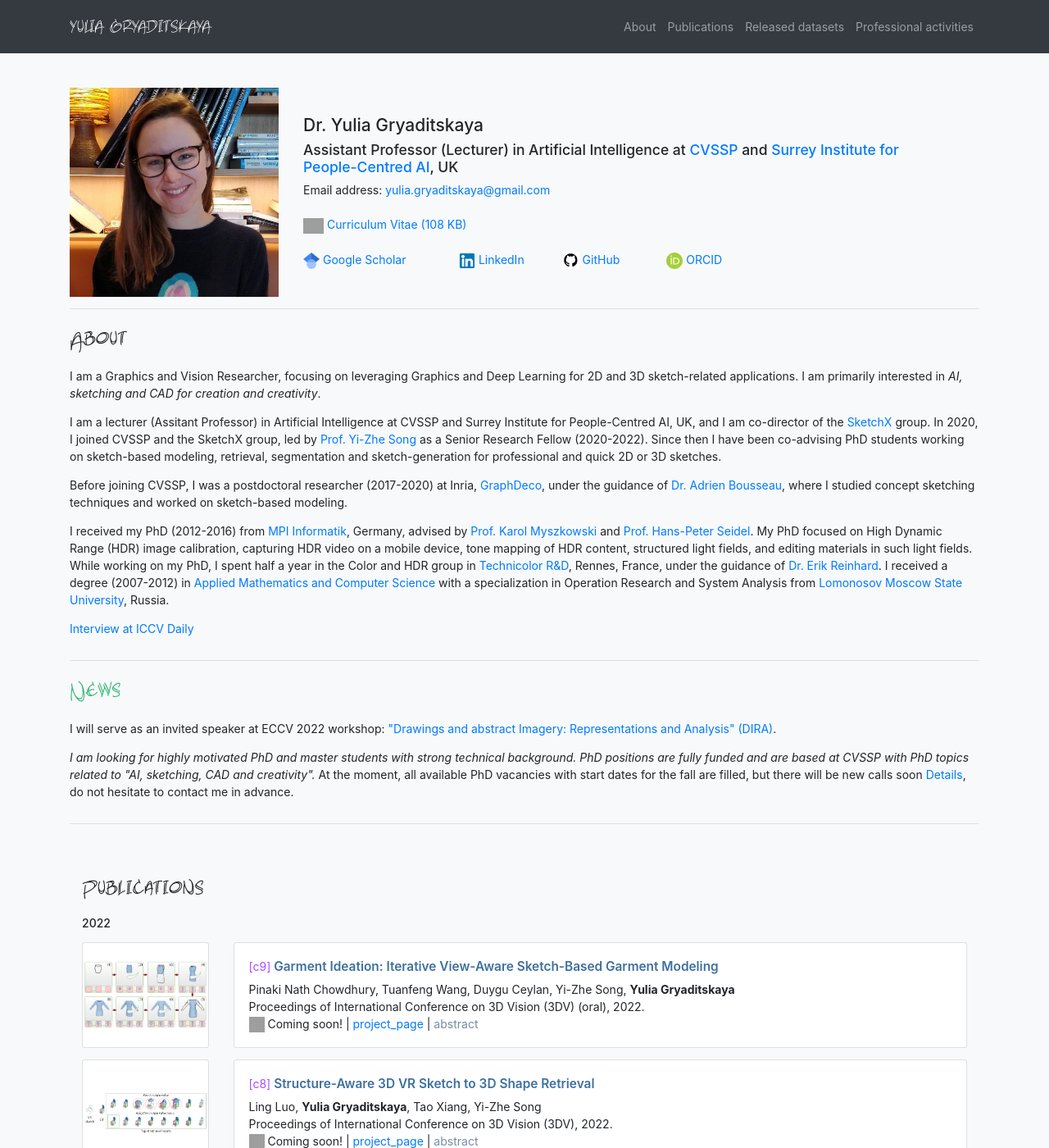
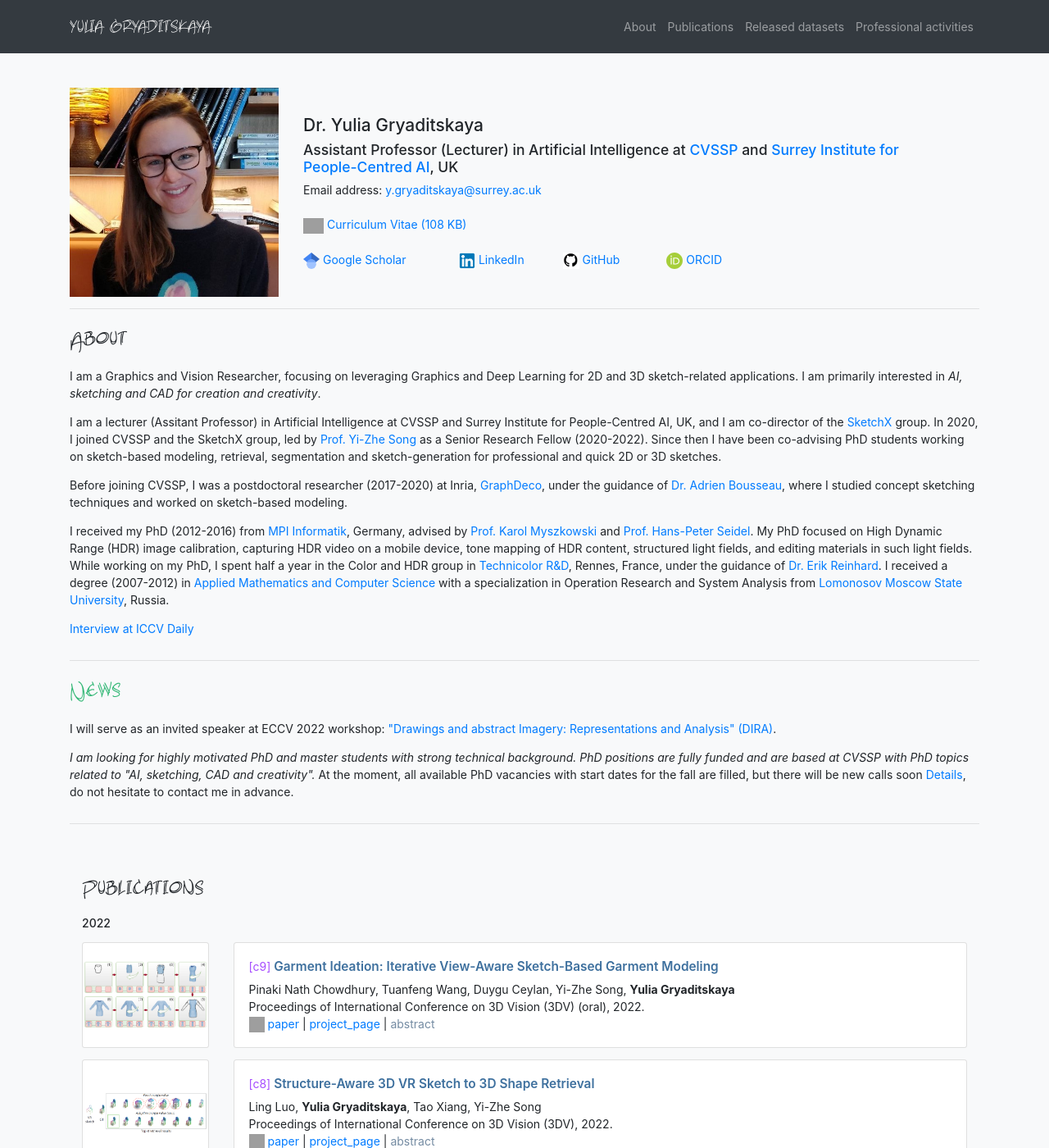
Before and after one commit to ygryadit/ygryadit.github.io, a Jekyll site: the page built from index.md, in a window 1280 px wide and 1400 px high. Shown: the whole window at 82% size. Built offline with Jekyll 4.4.1, drawn with Linux system fonts in a browser that asks for light colours; grey boxes are pictures that could not be loaded.

Commit message:
adding links and change the email address

```diff
--- a/_data/publications.yml
+++ b/_data/publications.yml
@@ -2,7 +2,7 @@
   authors: "Pinaki Nath Chowdhury, Tuanfeng Wang, Duygu Ceylan, Yi-Zhe Song, <b>Yulia Gryaditskaya</b>"
   venue: "Proceedings of International Conference on 3D Vision (3DV) (oral)"
   year: 2022
-  paper_link: ""
+  paper_link: "http://www.pinakinathc.me/assets/papers/3DV_2022.pdf"
   preview_img_link: "./Papers/22_3DV/Garment/preview.png"
   img_width: '130px'
   project_link: "https://github.com/pinakinathc/multiviewsketch-garment"
@@ -19,7 +19,7 @@
   authors: "Ling Luo, <b>Yulia Gryaditskaya</b>, Tao Xiang, Yi-Zhe Song"
   venue: "Proceedings of International Conference on 3D Vision (3DV)"
   year: 2022
-  paper_link: ""
+  paper_link: "https://arxiv.org/pdf/2209.09043v1.pdf"
   preview_img_link: "./Papers/22_3DV/VRSketch/preview.png"
   img_width: '130px'
   project_link: "https://github.com/Rowl1ng/Structure-Aware-VR-Sketch-Shape-Retrieval"
--- a/myaddress.js
+++ b/myaddress.js
@@ -1,4 +1,4 @@
-var user_name = "yulia.gryaditskaya";
-var host_name = "gmail.com"
+var user_name = "y.gryaditskaya";
+var host_name = "surrey.ac.uk"
 var link = user_name + "@" + host_name;
 document.write("<a href=\"" + "mai" + "lto:" + user_name + "@" + host_name + "\">" + link + "</a>");
```
